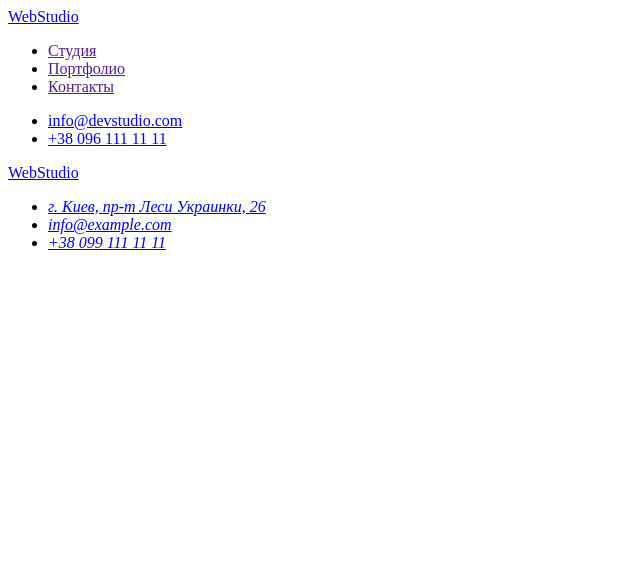
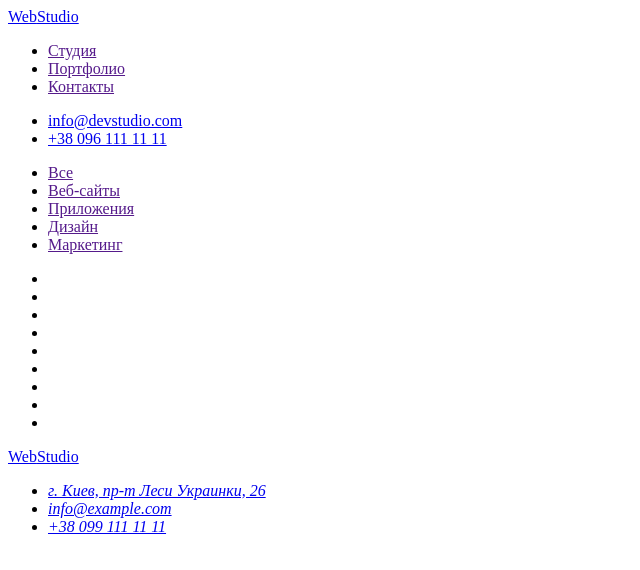
Before and after one commit to mmrbl/goit-markup-hw-02, a plain HTML site: page portfolio.html in a window 1280 px wide. Shown: the whole page, without its empty margins (0-640 px from the left). Drawn offline with Linux system fonts and the light colour scheme.

Commit message:
Update portfolio.html
Добавляет списки без контента

```diff
--- a/portfolio.html
+++ b/portfolio.html
@@ -33,7 +33,25 @@
     </header>
 
     <main>
+        <ul class="nav">
+            <li><a href="">Все</a></li>
+            <li><a href="">Веб-сайты</a></li>
+            <li><a href="">Приложения</a></li>
+            <li><a href="">Дизайн</a></li>
+            <li><a href="">Маркетинг</a></li>
+        </ul>
 
+        <ul class="examples">
+            <li></li>
+            <li></li>
+            <li></li>
+            <li></li>
+            <li></li>
+            <li></li>
+            <li></li>
+            <li></li>
+            <li></li>
+        </ul>
     </main>
 
     <!-- Подвал -->
```
